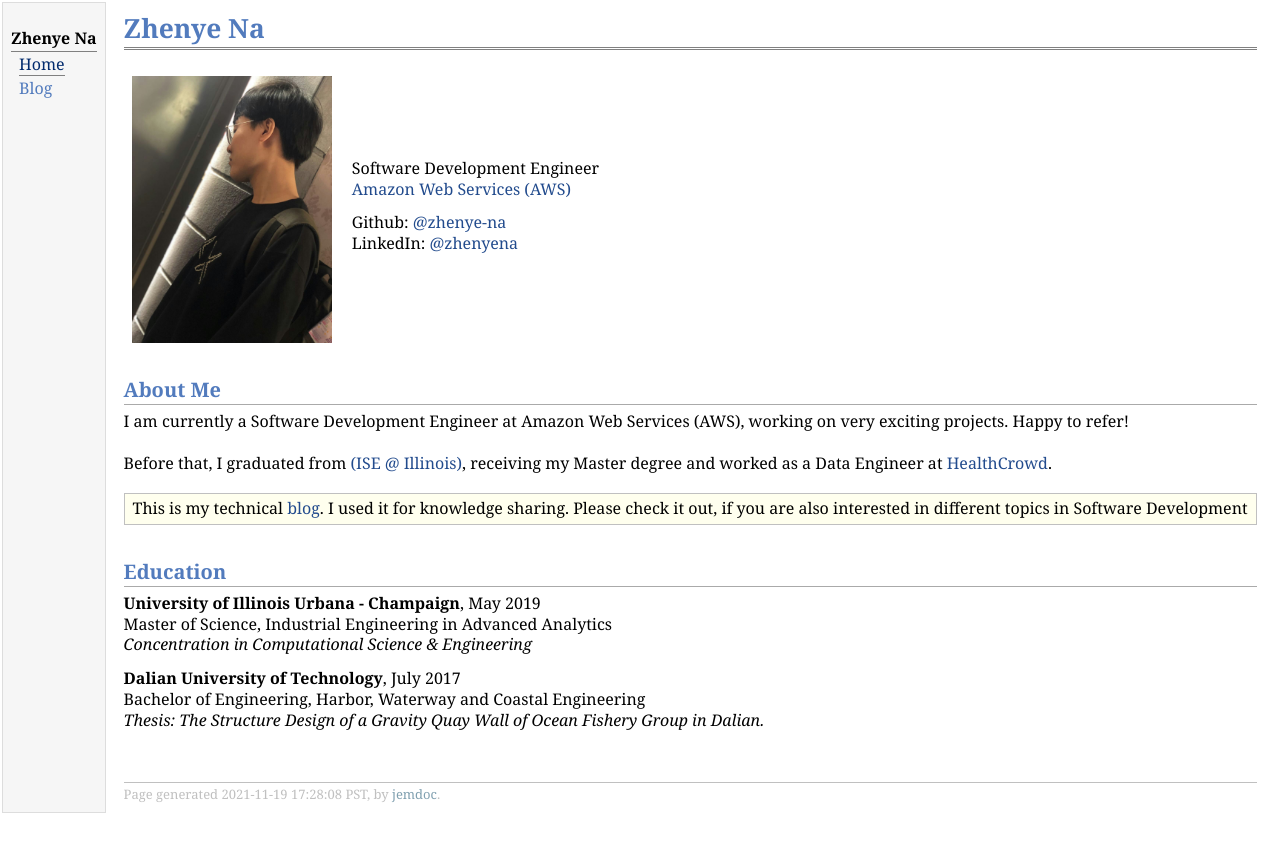
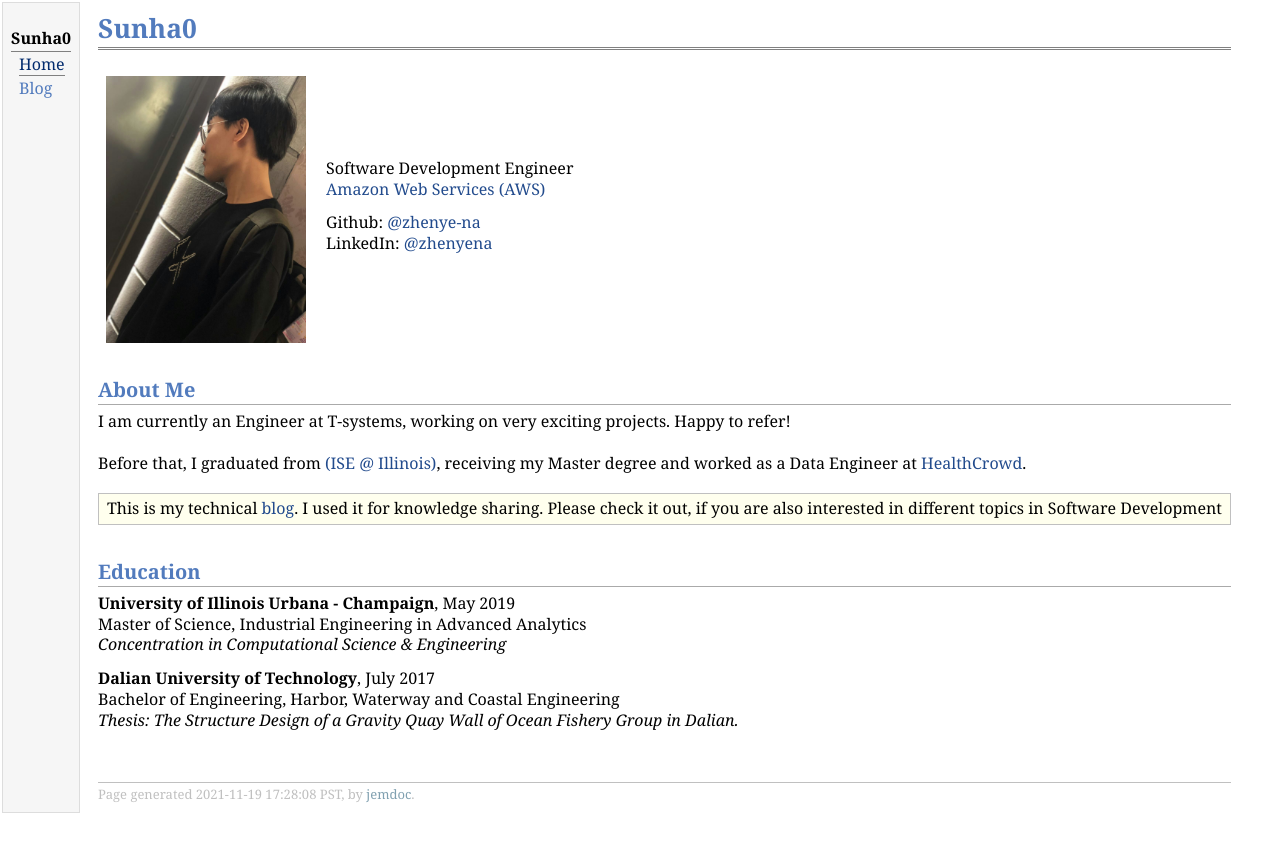
Before and after one commit to sunha0/sunha0.github.io, a Jekyll site: the page home/index.html, which Jekyll copies as it is, in a window 1280 px wide. Shown: the top 852 px of the page. Built offline with Jekyll 4.4.1, drawn with Linux system fonts in a browser that asks for light colours.

Commit message:
修改关于我

```diff
--- a/home/index.html
+++ b/home/index.html
@@ -5,19 +5,19 @@
 <meta name="generator" content="jemdoc, see http://jemdoc.jaboc.net/" />
 <meta http-equiv="Content-Type" content="text/html;charset=utf-8" />
 <link rel="stylesheet" href="jemdoc.css" type="text/css" />
-<title>Zhenye Na</title>
+<title>Sunha0</title>
 </head>
 <body>
 <table summary="Table for page layout." id="tlayout">
 <tr valign="top">
 <td id="layout-menu">
-<div class="menu-category">Zhenye Na</div>
+<div class="menu-category">Sunha0</div>
 <div class="menu-item"><a href="index.html" class="current">Home</a></div>
 <div class="menu-item"><a href="https://zhenye-na.github.io/">Blog</a></div>
 </td>
 <td id="layout-content">
 <div id="toptitle">
-<h1>Zhenye Na</h1>
+<h1>Sunha0</h1>
 </div>
 <table class="imgtable"><tr><td>
 <img src="me.jpg" alt="alt text" width="200px" height="HEIGHTpx" />&nbsp;</td>
@@ -27,7 +27,7 @@
 LinkedIn: <a href="https://www.linkedin.com/in/zhenyena/" target=&ldquo;blank&rdquo;>@zhenyena</a><br />
 </td></tr></table>
 <h2>About Me</h2>
-<p>I am currently a Software Development Engineer at Amazon Web Services (AWS), working on very exciting projects. Happy to refer! <br /><br /> Before that, I graduated from <a href="https://ise.illinois.edu/" target=&ldquo;blank&rdquo;>(ISE @ Illinois)</a>, receiving my Master degree and worked as a Data Engineer at <a href="https://www.healthcrowd.com/" target=&ldquo;blank&rdquo;>HealthCrowd</a>.</p>
+<p>I am currently an Engineer at T-systems, working on very exciting projects. Happy to refer! <br /><br /> Before that, I graduated from <a href="https://ise.illinois.edu/" target=&ldquo;blank&rdquo;>(ISE @ Illinois)</a>, receiving my Master degree and worked as a Data Engineer at <a href="https://www.healthcrowd.com/" target=&ldquo;blank&rdquo;>HealthCrowd</a>.</p>
 <div class="infoblock">
 <div class="blockcontent">
 <p>This is my technical <a href="https://zhenye-na.github.io/" target=&ldquo;blank&rdquo;>blog</a>. I used it for knowledge sharing. Please check it out, if you are also interested in different topics in Software Development</p>
```
Also changed, not shown: 1 other file.
